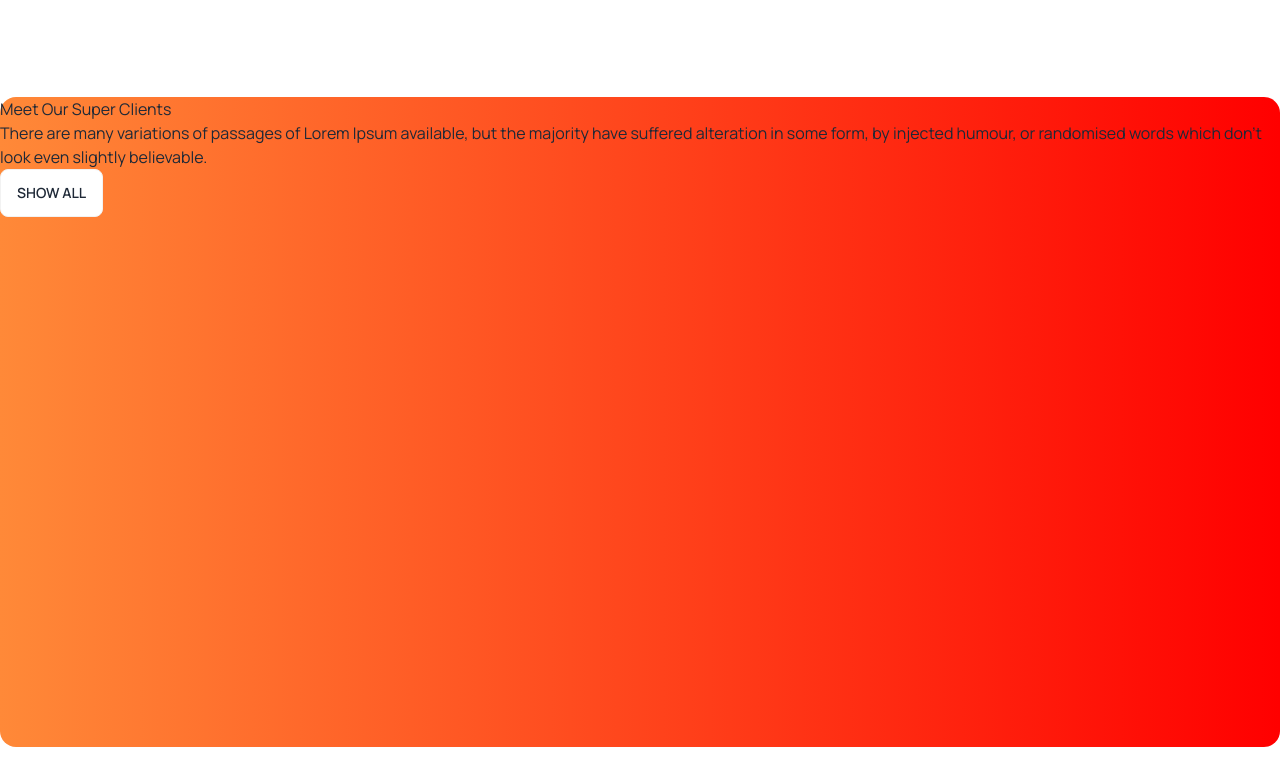
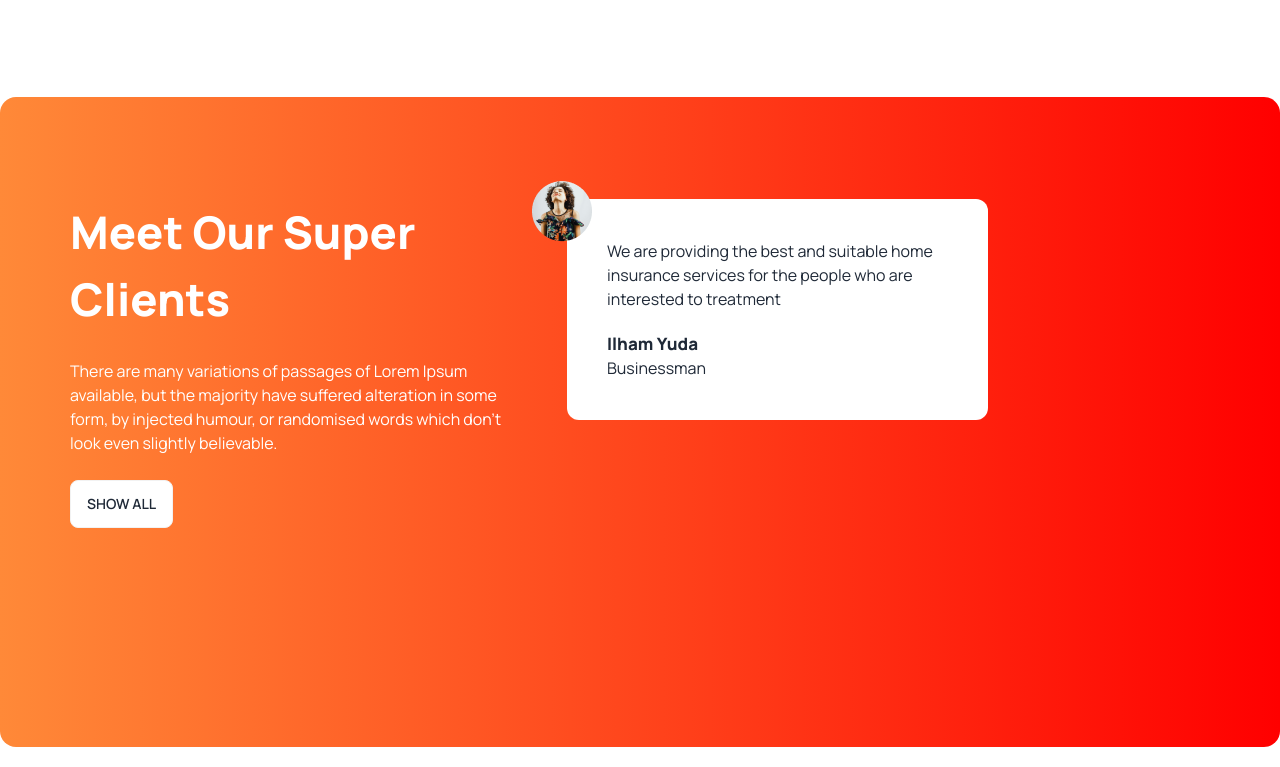
Before and after one commit to shabbir303/tea-house-with-daisyUI, a plain HTML site: page index.html in a window 1280 px wide. Shown: the part 1848-2615 px from the top of the page. Drawn offline with nearby package versions, Linux system fonts and the light colour scheme.

Commit message:
client section progress

```diff
--- a/index.html
+++ b/index.html
@@ -144,11 +144,20 @@
         </div>
     </section>
     <!-- clients section -->
-    <section class="w-[100%] h-[650px] bg-gradient-to-r from-[#FF8938] to-[#F00] mt-[100px] rounded-2xl">
-      <div >
-        <h1>Meet Our Super Clients</h1>
-        <p>There are many variations of passages of Lorem Ipsum available, but the majority have suffered alteration in some form, by injected humour, or randomised words which don't look even slightly believable. </p>
-        <a class="btn bg-[white]">Show All</a>
+    <section class="w-[100%] h-[650px] bg-gradient-to-r from-[#FF8938] to-[#F00] mt-[100px] rounded-2xl px-[70px] py-[102px] flex l space-x-[57px]">
+      <div class="text-white space-y-[25px]" >
+        <h1 class="text-[45px] font-[800]">Meet Our Super<br> Clients</h1>
+        <p class="text-[16px] font-[500] lg:w-[440px] ">There are many variations of passages of Lorem Ipsum available, but the majority have suffered alteration in some form, by injected humour, or randomised words which don't look even slightly believable. </p>
+        <a class="btn bg-[white] text">Show All</a>
+      </div>
+      <div>
+        <!-- review -->
+        <div class="bg-white p-[40px]  rounded-xl relative">
+          <img class="absolute -left-[35px] -top-[18px]" src="./images/client.png" >
+          <p class="w-[341px]">We are providing the best and suitable home insurance services for the people who are interested to treatment</p>
+          <h1 class="text-[17px] font-[700] pt-[20px]">Ilham Yuda</h1>
+          <h2>Businessman</h2>
+        </div>
       </div>
     </section>
   </main>
```
